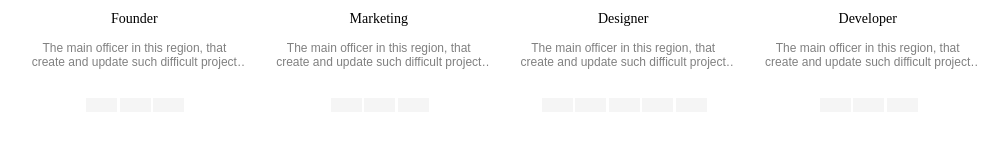
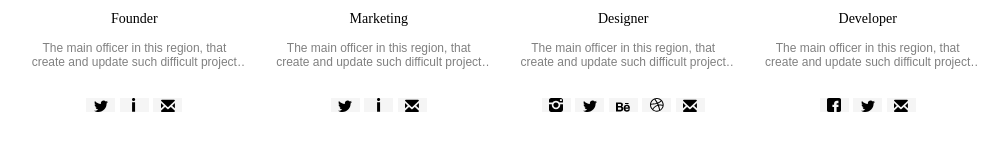
Before and after one commit to OlgaKarlo/Lesson6, a plain HTML site: page index.html in a window 1280 px wide. Shown: the part 213-364 px from the top of the page, without its empty margins (139-1139 px from the left). Drawn offline with Linux system fonts and the light colour scheme.

Commit message:
modified index.html

```diff
--- a/index.html
+++ b/index.html
@@ -26,13 +26,13 @@
                     from fourth library and language.
                 </p>
             <div class="icons">
-                <img src="/images/tw.svg" alt="Twitter">
+                <img src="/images/tw1.svg" alt="Twitter">
             </div>
             <div class="icons">
-                <img src="/images/link.svg" alt="Linkedin">
+                <img src="/images/i.svg" alt="Linkedin">
             </div>
             <div class="icons">
-                <img src="/images/em.svg" alt="email">
+                <img src="/images/em1.svg" alt="email">
             </div>
         </div>
         <div class="card">
@@ -45,13 +45,13 @@
                     from fourth library and language.
                 </p>
                 <div class="icons">
-                    <img src="/images/tw.svg" alt="Twitter">
+                    <img src="/images/tw1.svg" alt="Twitter">
                 </div>
                 <div class="icons">
-                    <img src="/images/link.svg" alt="Linkedin">
+                    <img src="/images/i.svg" alt="Linkedin">
                 </div>
                 <div class="icons">
-                    <img src="/images/em.svg" alt="email">
+                    <img src="/images/em1.svg" alt="email">
                 </div>
             </div>
         <div class="card">
@@ -64,19 +64,19 @@
                     from fourth library and language.
                 </p>
                 <div class="icons">
-                    <img src="/images/insta.svg" alt="Instagram">
+                    <img src="/images/ins1.svg" alt="Instagram">
                 </div>
                 <div class="icons">
-                    <img src="images/tw.svg" alt="Twitter">
+                    <img src="images/tw1.svg" alt="Twitter">
                 </div>
                 <div class="icons">
-                    <img src="/images/Be.svg" alt="Behance">
+                    <img src="/images/be1.svg" alt="Behance">
                 </div>
                 <div class="icons">
-                    <img src="/images/earth.svg" alt="Dribble">
+                    <img src="/images/earth1.svg" alt="Dribble">
                 </div>
                 <div class="icons">
-                    <img src="/images/em.svg" alt="Email">
+                    <img src="/images/em1.svg" alt="Email">
                 </div>
             </div>
         <div class="card">
@@ -89,13 +89,13 @@
             from fourth library and language.
         </p>
             <div class="icons">
-                <img src="/images/fb.svg" alt="Facebook">
+                <img src="/images/fb1.svg" alt="Facebook">
             </div>
             <div class="icons">
-                <img src="/images/tw.svg" alt="Twitter">
+                <img src="/images/tw1.svg" alt="Twitter">
             </div>
             <div class="icons">
-                <img src="/images/em.svg" alt="email">
+                <img src="/images/em1.svg" alt="email">
             </div>
         </div>
         </div>
```
